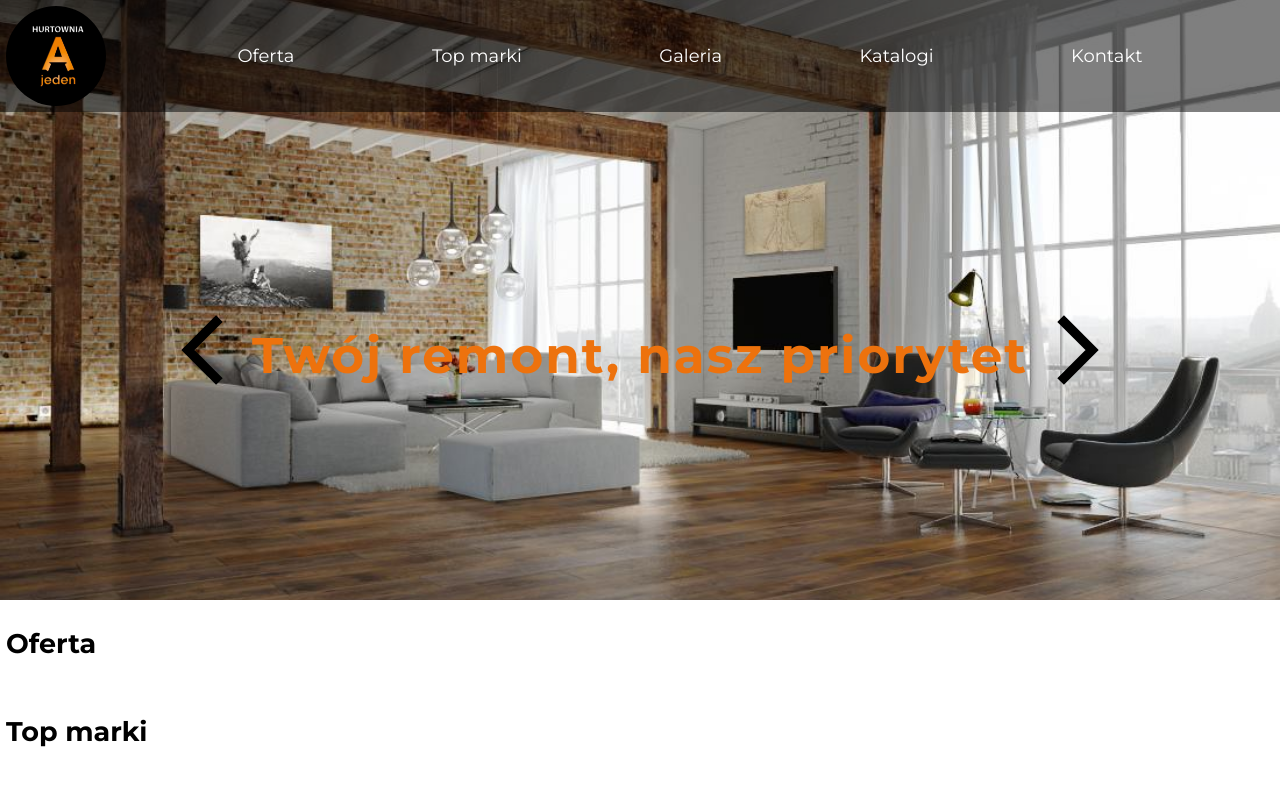
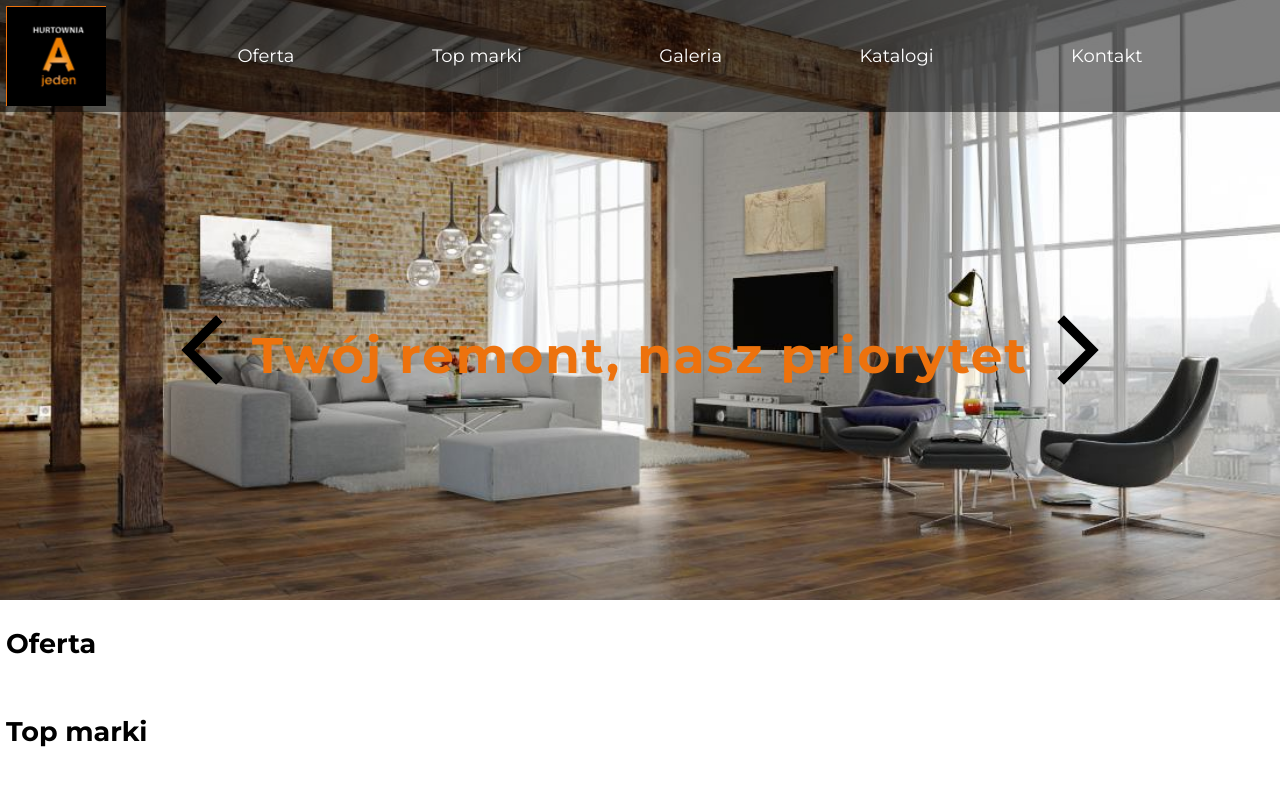
Before and after one commit to joannaMakarewicz/drzwi, a website built with webpack: page src/pages/index.html in a window 1280 px wide. Shown: the top 800 px of the page. Built offline with nearby package versions, Linux system fonts and the light colour scheme.

Commit message:
Logo changes

```diff
--- a/src/scss/main.scss
+++ b/src/scss/main.scss
@@ -105,7 +105,8 @@ html {
   width: 100vw;
   z-index: 5;
   &__logo {
-    border-radius:50%;
+    border-left: 1px solid $mainColor;
+    border-top: 1px solid $mainColor;
     margin: 6px;
     width: 100px;
   }
```
